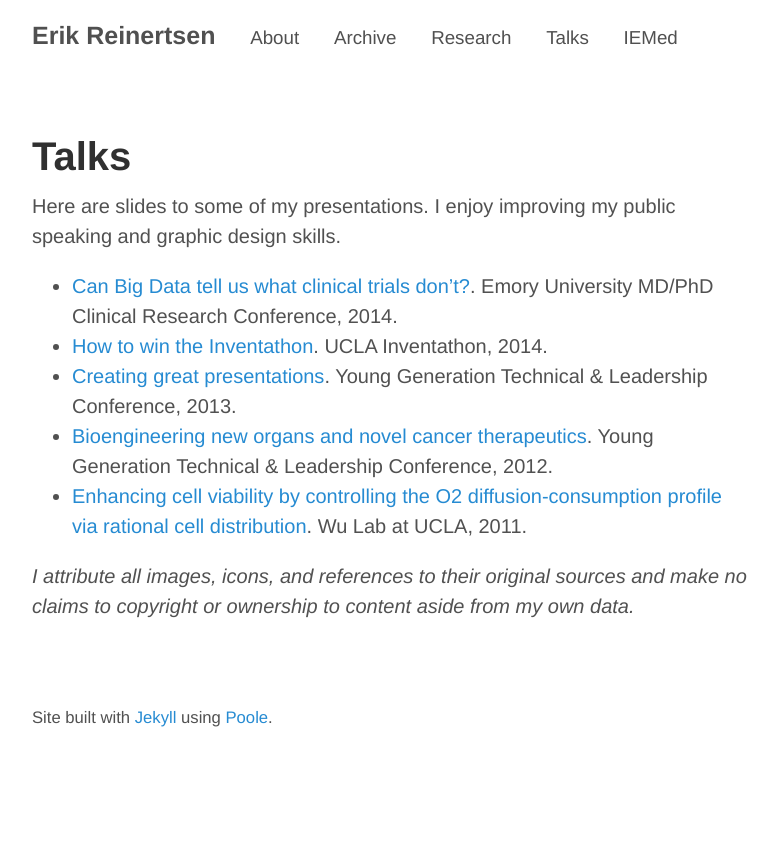
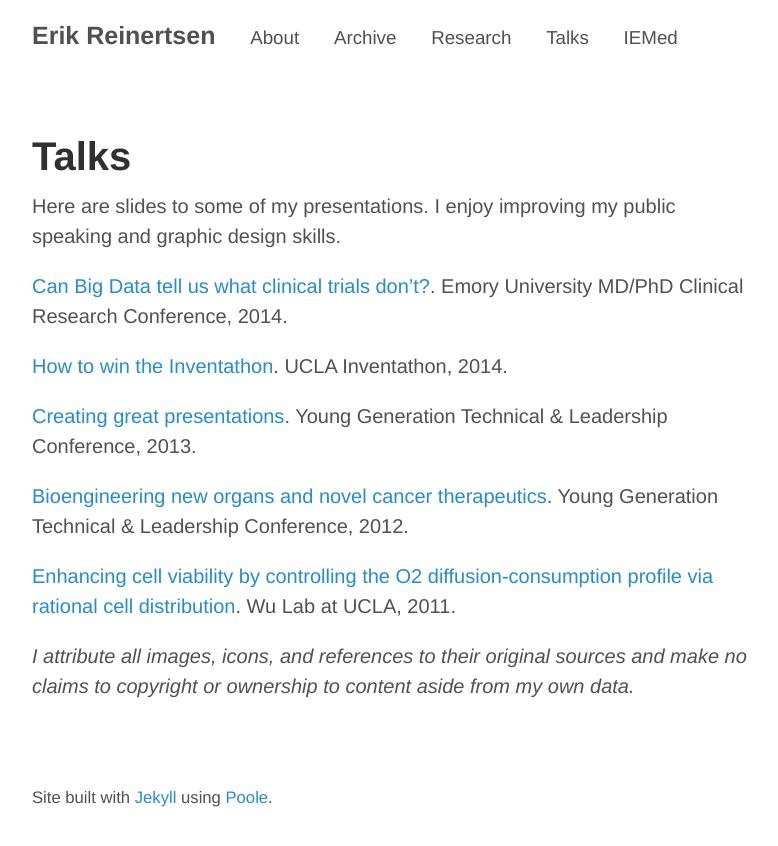
Before and after one commit to erikr/erikr.github.io, a Jekyll site: the page built from talks.md, in a window 1280 px wide. Shown: the top 846 px of the page, without its empty margins (248-1026 px from the left). Built offline with Jekyll 4.4.1, drawn with Linux system fonts in a browser that asks for light colours; nearby versions of some CDN libraries.

```diff
--- a/talks.md
+++ b/talks.md
@@ -6,10 +6,14 @@ title: "Talks"
 
 Here are slides to some of my presentations. I enjoy improving my public speaking and graphic design skills.
 
-+ [Can Big Data tell us what clinical trials don't?](/assets/141022_crc.pdf). Emory University MD/PhD Clinical Research Conference, 2014.
-+ [How to win the Inventathon](/assets/141017_inventathon.pdf). UCLA Inventathon, 2014.
-+ [Creating great presentations](/assets/130101_creatinggreatpresentations.pdf). Young Generation Technical & Leadership Conference, 2013.
-+ [Bioengineering new organs and novel cancer therapeutics](/assets/120101_ygtlc.pdf). Young Generation Technical & Leadership Conference, 2012.
-+ [Enhancing cell viability by controlling the O2 diffusion-consumption profile via rational cell distribution](/assets/110913_wulab.pdf). Wu Lab at UCLA, 2011.
+[Can Big Data tell us what clinical trials don't?](/assets/141022_crc.pdf). Emory University MD/PhD Clinical Research Conference, 2014.
+
+[How to win the Inventathon](/assets/141017_inventathon.pdf). UCLA Inventathon, 2014.
+
+[Creating great presentations](/assets/130101_creatinggreatpresentations.pdf). Young Generation Technical & Leadership Conference, 2013.
+
+[Bioengineering new organs and novel cancer therapeutics](/assets/120101_ygtlc.pdf). Young Generation Technical & Leadership Conference, 2012.
+
+[Enhancing cell viability by controlling the O2 diffusion-consumption profile via rational cell distribution](/assets/110913_wulab.pdf). Wu Lab at UCLA, 2011.
 
 *I attribute all images, icons, and references to their original sources and make no claims to copyright or ownership to content aside from my own data.*
```
